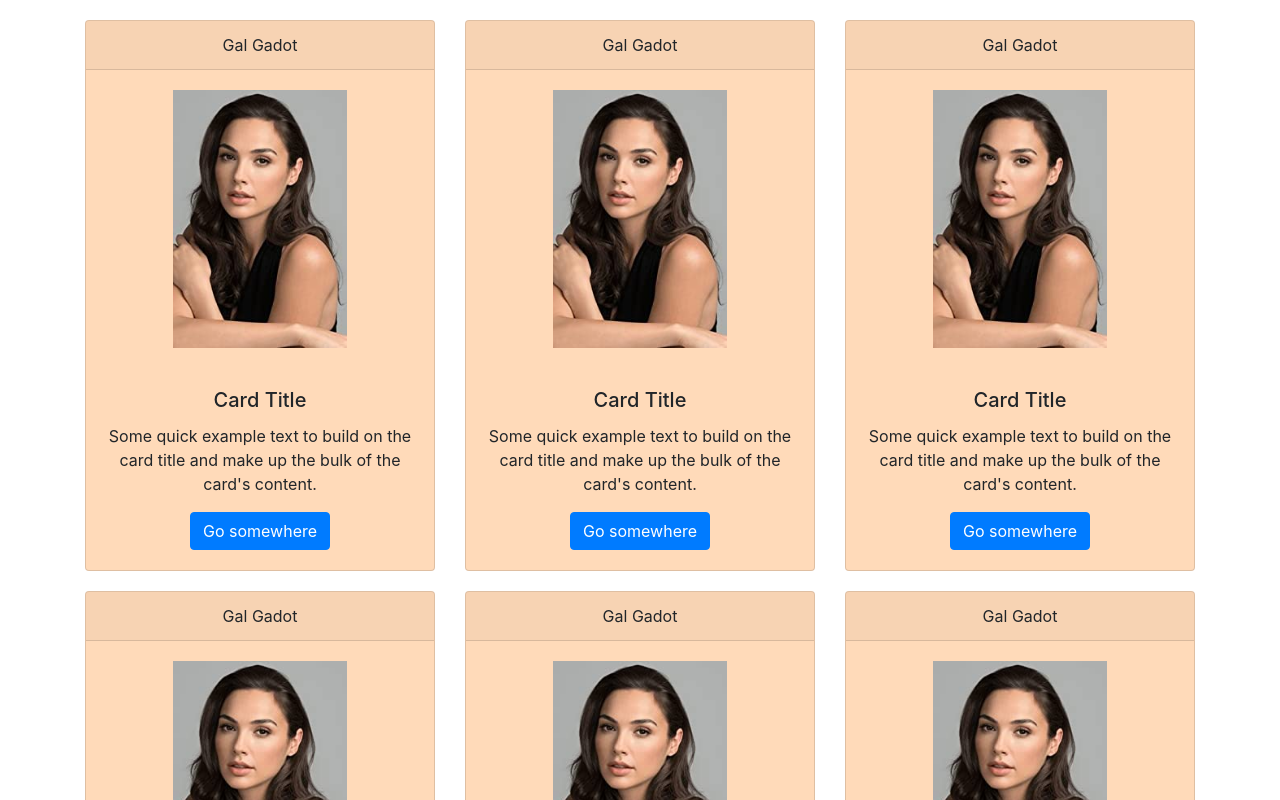
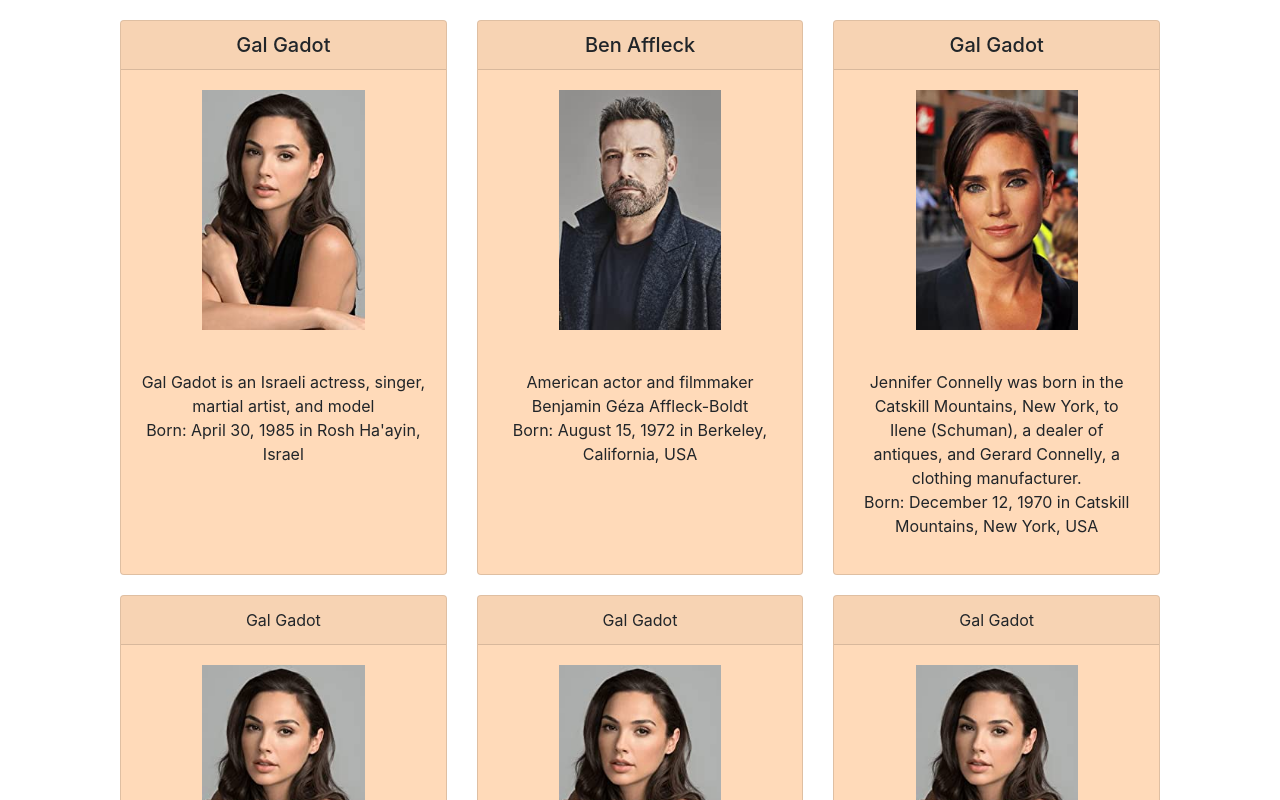
Before and after one commit to DeltaDe-Dirac/react-movie-app, a React (Create React App) app: page / in a window 1280 px wide. Shown: the top 800 px of the page. Built offline with nearby package versions, Linux system fonts and the light colour scheme.

Commit message:
design and links

```diff
--- a/src/Components/ActorCard.css
+++ b/src/Components/ActorCard.css
@@ -1,6 +1,16 @@
+.row {
+  margin: 20px;
+}
+
 .card {
   background-color: peachpuff;
-  margin-top: 20px;
+  /* margin-bottom: 20px; */
+  height: 100%;
+}
+
+.card-title {
+  cursor: pointer;
+  margin-bottom: 0;
 }
 
 .card > .card-img-top {
--- a/src/Components/ActorCard.js
+++ b/src/Components/ActorCard.js
@@ -3,6 +3,8 @@ import "./ActorCard.css";
 
 import { Card, Button, Container, Row, Col } from "react-bootstrap/";
 import Gal from "./img/actors/GalGadot.jpg";
+import Ben from "./img/actors/BenAffleck.jpg";
+import Jennifer from "./img/actors/JenniferConnelly.jpg";
 
 export default function ActorCard() {
   return (
@@ -10,43 +12,47 @@ export default function ActorCard() {
       <Row>
         <Col>
           <Card>
-            <Card.Header>Gal Gadot</Card.Header>
+            <Card.Header>
+              <Card.Title onClick={() => alert()}>Gal Gadot</Card.Title>
+            </Card.Header>
 
             <Card.Img variant="top" src={Gal} />
             <Card.Body>
-              <Card.Title>Card Title</Card.Title>
               <Card.Text>
-                Some quick example text to build on the card title and make up the bulk of the card's content.
+                Gal Gadot is an Israeli actress, singer, martial artist, and model
+                <p>Born: April 30, 1985 in Rosh Ha'ayin, Israel</p>
               </Card.Text>
-              <Button variant="primary">Go somewhere</Button>
             </Card.Body>
           </Card>
         </Col>
         <Col>
           <Card>
-            <Card.Header>Gal Gadot</Card.Header>
+            <Card.Header>
+              <Card.Title onClick={() => alert()}>Ben Affleck</Card.Title>
+            </Card.Header>
 
-            <Card.Img variant="top" src={Gal} />
+            <Card.Img variant="top" src={Ben} />
             <Card.Body>
-              <Card.Title>Card Title</Card.Title>
               <Card.Text>
-                Some quick example text to build on the card title and make up the bulk of the card's content.
+                American actor and filmmaker Benjamin Géza Affleck-Boldt
+                <p>Born: August 15, 1972 in Berkeley, California, USA</p>
               </Card.Text>
-              <Button variant="primary">Go somewhere</Button>
             </Card.Body>
           </Card>
         </Col>
         <Col>
           <Card>
-            <Card.Header>Gal Gadot</Card.Header>
+            <Card.Header>
+              <Card.Title onClick={() => alert()}>Gal Gadot</Card.Title>
+            </Card.Header>
 
-            <Card.Img variant="top" src={Gal} />
+            <Card.Img variant="top" src={Jennifer} />
             <Card.Body>
-              <Card.Title>Card Title</Card.Title>
               <Card.Text>
-                Some quick example text to build on the card title and make up the bulk of the card's content.
+                Jennifer Connelly was born in the Catskill Mountains, New York, to Ilene (Schuman), a dealer of
+                antiques, and Gerard Connelly, a clothing manufacturer.
+                <p>Born: December 12, 1970 in Catskill Mountains, New York, USA</p>
               </Card.Text>
-              <Button variant="primary">Go somewhere</Button>
             </Card.Body>
           </Card>
         </Col>
```
Also changed, not shown: links.txt (added), src/Components/img/actors/BenAffleck.jpg (added), src/Components/img/actors/JenniferConnelly.jpg (added).
